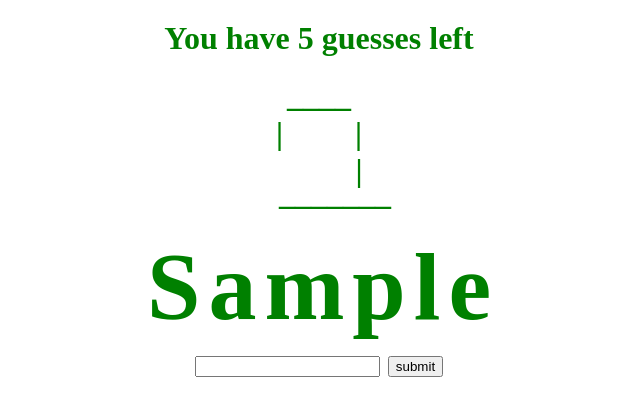
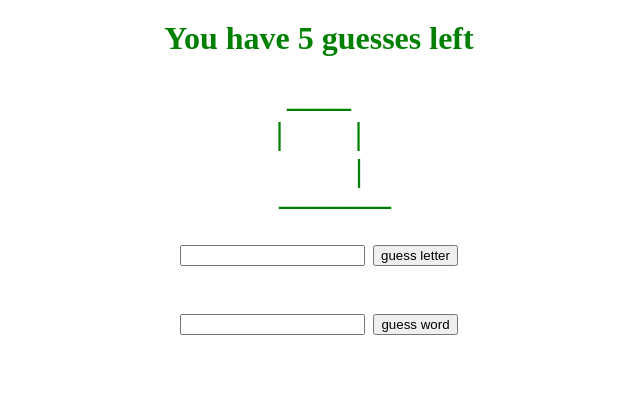
Before and after one commit to elizabethlarkinnelson/Word_Guess, a Django app: page /hangman/game/ in a window 1280 px wide. Shown: the top 416 px of the page, without its empty margins (321-961 px from the left). Run offline with Django 3.2, Linux system fonts and the light colour scheme; tables that the repository leaves empty hold one stand-in row (values such as "Sample post").

Commit message:
User can now guess words

```diff
--- a/guess_it_project/hangman/templates/hangman/game.html
+++ b/guess_it_project/hangman/templates/hangman/game.html
@@ -72,6 +72,14 @@
     <form action="{% url 'hangman:game' %}" method="POST" id="post_guess">
         {% csrf_token %}
         <input id="guess" type="text" maxlength="1" name="guess">
-        <input id="submit_guess" type="submit" name="submit_guess" value="submit">
+        <input id="submit_guess" type="submit" name="submit_guess" value="guess letter">
     </form>
 </div>
+
+<div class="guess_word">
+    <form action= "{% url 'hangman:game' %}" method="POST" id="post_word">
+        {% csrf_token %}
+        <input id="word_guess" type="text" maxlength="11" name="word_guess">
+        <input id="submit_word" type="submit" name="submit_word" value="guess word">
+    </form>
+</div>
--- a/guess_it_project/hangman/views.py
+++ b/guess_it_project/hangman/views.py
@@ -45,58 +45,70 @@
     current_word = Word.objects.latest('id')
 
     if request.method == 'POST':
-        guess = request.POST['guess']
-        if guess.isalpha():
-            current_word.guess_number += 1
-            current_word.save()
-
-            if guess in current_word.letters_left and current_word.guess_number < 6:
-                current_word.right_letters_guessed = current_word.right_letters_guessed + guess
-                current_word.save()
-                letters_left = []
-                for let in current_word.letters_left:
-                    if let == guess:
-                        pass
-                    else:
-                        letters_left.append(let)
-                letters_left_string = ''.join(letters_left)
-                current_word.letters_left = letters_left_string
+        if 'guess' in request.POST:
+            guess = request.POST['guess']
+            if guess.isalpha():
+                current_word.guess_number += 1
                 current_word.save()
 
-                context['right_letters'] = current_word.right_letters_guessed
-                context['letters_left'] = current_word.letters_left
-                context['wrong_guess'] = len(current_word.wrong_letters_guessed)
+                if guess in current_word.letters_left and current_word.guess_number < 6:
+                    current_word.right_letters_guessed = current_word.right_letters_guessed + guess
+                    current_word.save()
+                    letters_left = []
+                    for let in current_word.letters_left:
+                        if let == guess:
+                            pass
+                        else:
+                            letters_left.append(let)
+                    letters_left_string = ''.join(letters_left)
+                    current_word.letters_left = letters_left_string
+                    current_word.save()
 
-                if current_word.letters_left == '':
-                    return render(request, 'hangman/won.html', context)
+                    context['right_letters'] = current_word.right_letters_guessed
+                    context['letters_left'] = current_word.letters_left
+                    context['wrong_guess'] = len(current_word.wrong_letters_guessed)
 
-            elif guess in current_word.letters_left and current_word.guess_number == 6:
-                if current_word.letters_left == guess:
-                    return render(request, 'hangman/won.html', context)
+                    if current_word.letters_left == '':
+                        return render(request, 'hangman/won.html', context)
 
-            elif guess not in current_word.letters_left and current_word.guess_number > 5:
-                return render(request, 'hangman/loss.html', context)
+                elif guess in current_word.letters_left and current_word.guess_number == 6:
+                    if current_word.letters_left == guess:
+                        return render(request, 'hangman/won.html', context)
 
-            elif guess not in current_word.letters_left and current_word.guess_number == 6:
-                return render(request, 'hangman/loss.html', context)
+                elif guess not in current_word.letters_left and current_word.guess_number > 5:
+                    return render(request, 'hangman/loss.html', context)
 
+                elif guess not in current_word.letters_left and current_word.guess_number == 6:
+                    return render(request, 'hangman/loss.html', context)
+
+                else:
+                    current_word.wrong_letters_guessed = current_word.wrong_letters_guessed + guess
+                    current_word.save()
+                    context['wrong_guess'] = len(current_word.wrong_letters_guessed)
             else:
-                current_word.wrong_letters_guessed = current_word.wrong_letters_guessed + guess
+                context = {'error': error}
+
+            word_guess = []
+
+            for let in current_word.current_word:
+                if let in current_word.right_letters_guessed:
+                    word_guess.append(let)
+                else:
+                    word_guess.append('_')
+            context['word_guess'] = word_guess
+
+        else:
+            word_guess = request.POST['word_guess']
+            if word_guess.strip() == current_word.current_word and current_word.guess_number < 7:
+                return render(request, 'hangman/won.html', context)
+            else:
+                current_word.guess_number += 1
                 current_word.save()
-                context['wrong_guess'] = len(current_word.wrong_letters_guessed)
-        else:
-            context = {'error': error}
+
+                if current_word.guess_number == 6:
+                    return render(request, 'hangman/loss.html', context)
 
     context['guesses'] = current_word.guess_number
     context['guesses_left'] = 6 - context['guesses']
 
-    word_guess = []
-
-    for let in current_word.current_word:
-        if let in current_word.right_letters_guessed:
-            word_guess.append(let)
-        else:
-            word_guess.append('_')
-    context['word_guess'] = word_guess
-
     return render(request, 'hangman/game.html', context)
```
